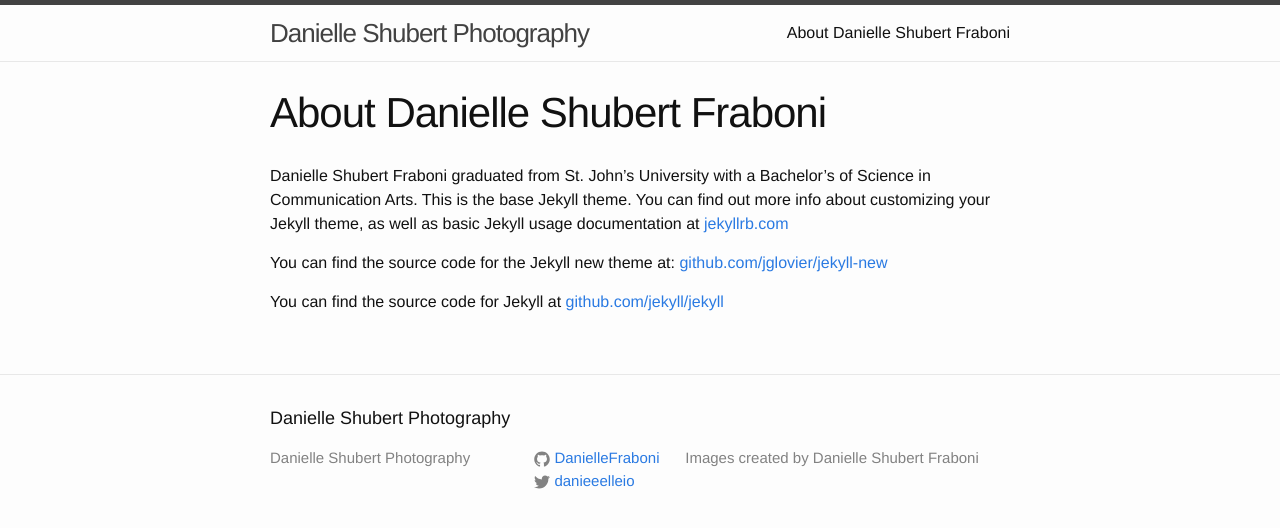
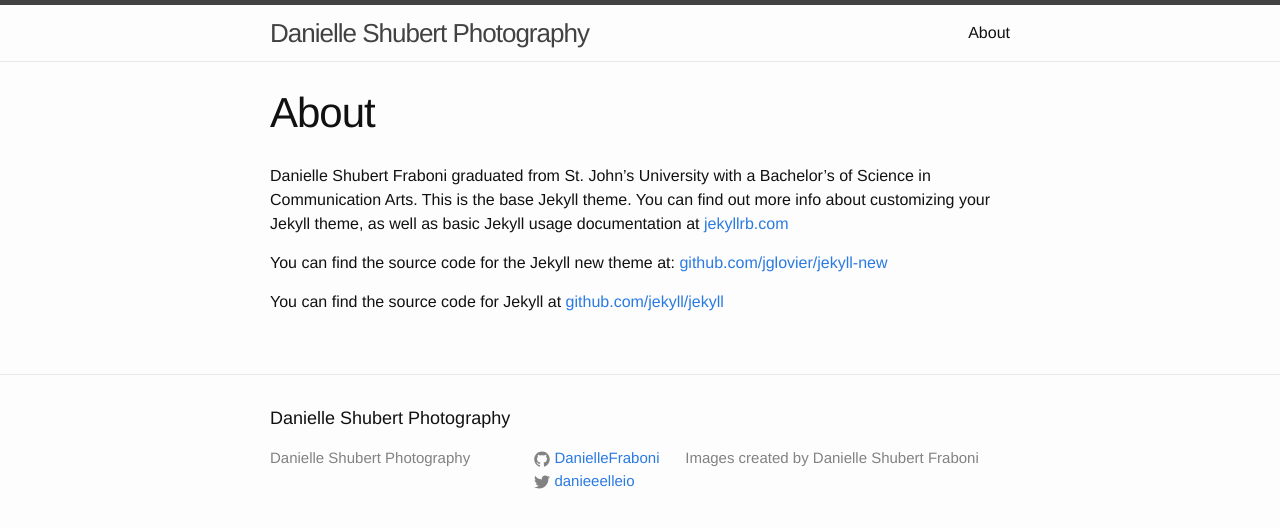
Before and after one commit to DanielleFraboni/DanielleFraboni.github.io, a Jekyll site: the page built from about.md, in a window 1280 px wide. Shown: the top 528 px of the page. Built offline with Jekyll 4.4.1, drawn with Linux system fonts in a browser that asks for light colours.

Commit message:
* update about

```diff
--- a/about.md
+++ b/about.md
@@ -1,6 +1,6 @@
 ---
 layout: page
-title: About Danielle Shubert Fraboni
+title: About
 permalink: /about/
 ---
 Danielle Shubert Fraboni graduated from St. John's University with a Bachelor's of Science in Communication Arts.
```
